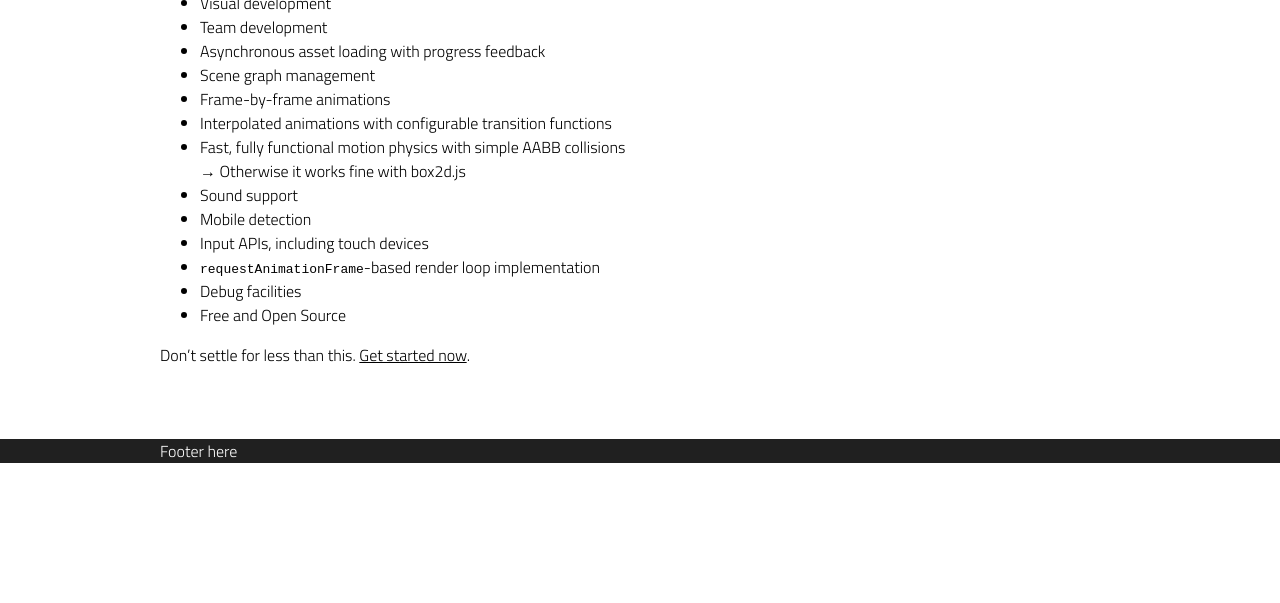
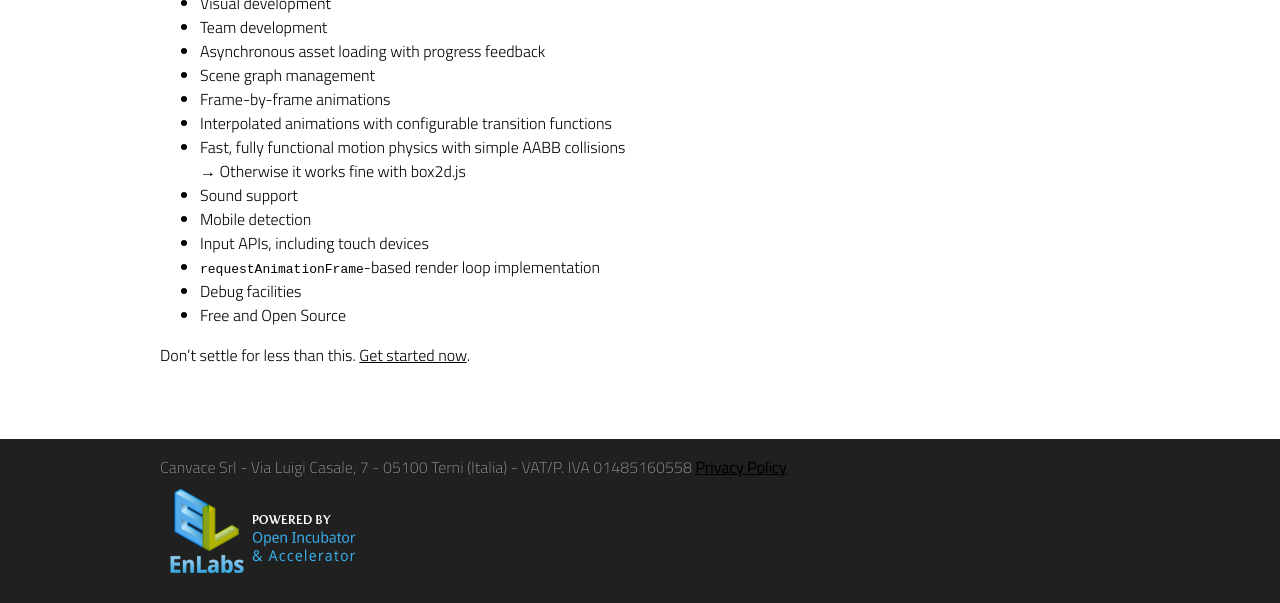
Before and after one commit to canvace/canvace.github.com, a Jekyll site: the page built from index.md, in a window 1280 px wide and 927 px high, cut to the strip 324-927 px from the top of the window. Built offline with Jekyll 4.4.1, drawn with Linux system fonts in a browser that asks for light colours.

Commit message:
Adding some content inside the footer.

```diff
--- a/_layouts/default.html
+++ b/_layouts/default.html
@@ -45,7 +45,14 @@
 
 <footer class="footer">
 	<div class="inner">
-		Footer here
+		<div>
+			Canvace Srl - Via Luigi Casale, 7 - 05100 Terni (Italia) - VAT/P. IVA 01485160558
+			<a href="https://www.iubenda.com/privacy-policy/863492" class="iubenda-black iubenda-embed" title="Privacy Policy">Privacy Policy</a>
+		</div>
+		<script type="text/javascript">(function (w,d) {var loader = function () {var s = d.createElement("script"), tag = d.getElementsByTagName("script")[0]; s.src = "https://cdn.iubenda.com/iubenda.js"; tag.parentNode.insertBefore(s,tag);}; if(w.addEventListener){w.addEventListener("load", loader, false);}else if(w.attachEvent){w.attachEvent("onload", loader);}else{w.onload = loader;}})(window, document);</script>
+		<div>
+			<a href="http://enlabs.it/" target="_blank"><img src="/media/enlabs.png" alt="Powered by EnLabs" /></a>
+		</div>
 	</div>
 </footer>
 
--- a/css/screen.css
+++ b/css/screen.css
@@ -39,6 +39,12 @@ a:hover {
 	height: 56px;
 	box-shadow: 0 0 .25em black;
 	font-size: large;
+}
+
+.footer {
+	padding: 1em 0;
+	color: gray;
+	text-shadow: 0 0 1px black;
 }
 
 .header .logo,
@@ -90,3 +96,7 @@ a:hover {
 .contents {
 	padding: 56px 0;
 }
+
+.iubenda-ibadge {
+	vertical-align: middle;
+}
```
Also changed, not shown: media/enlabs.png (added).
